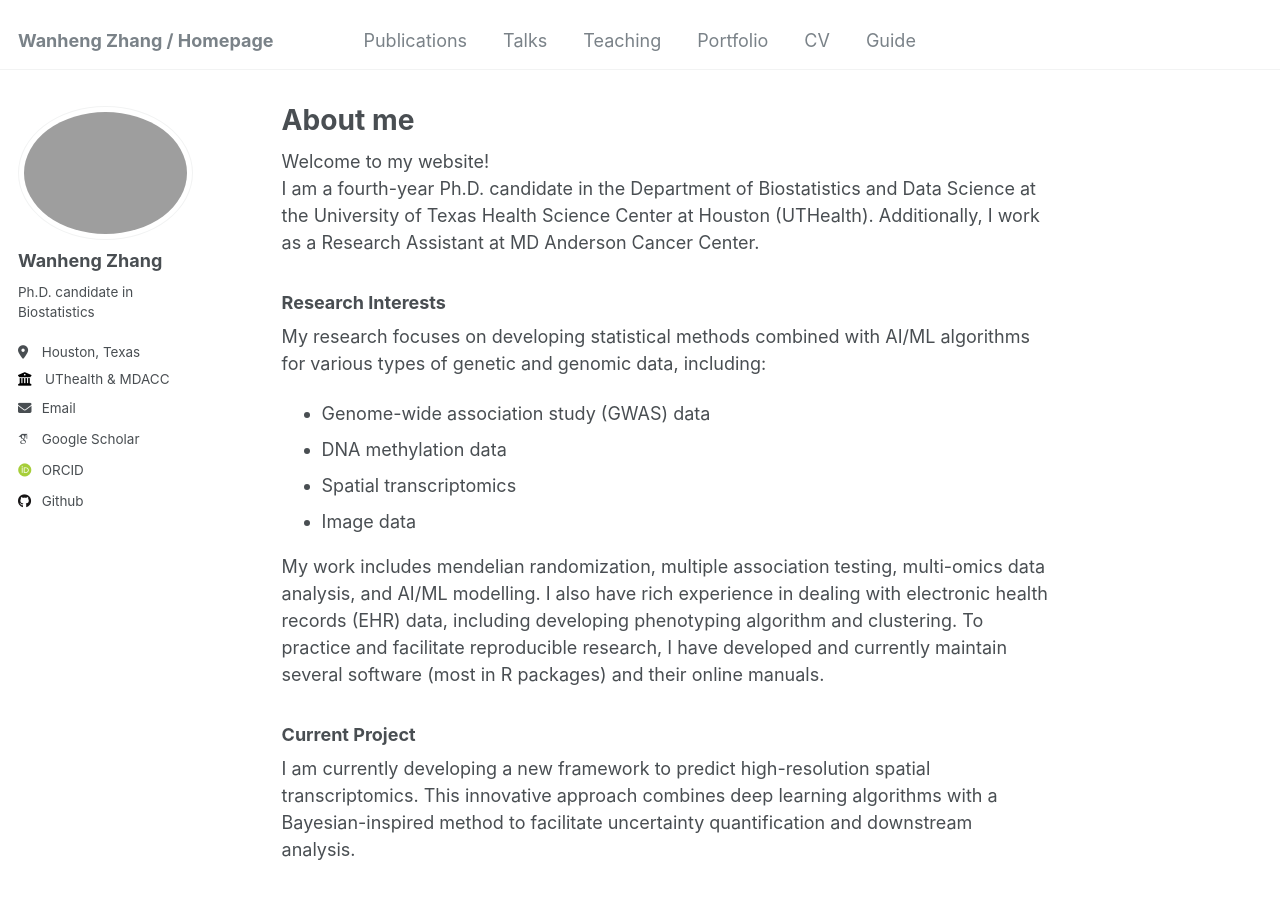
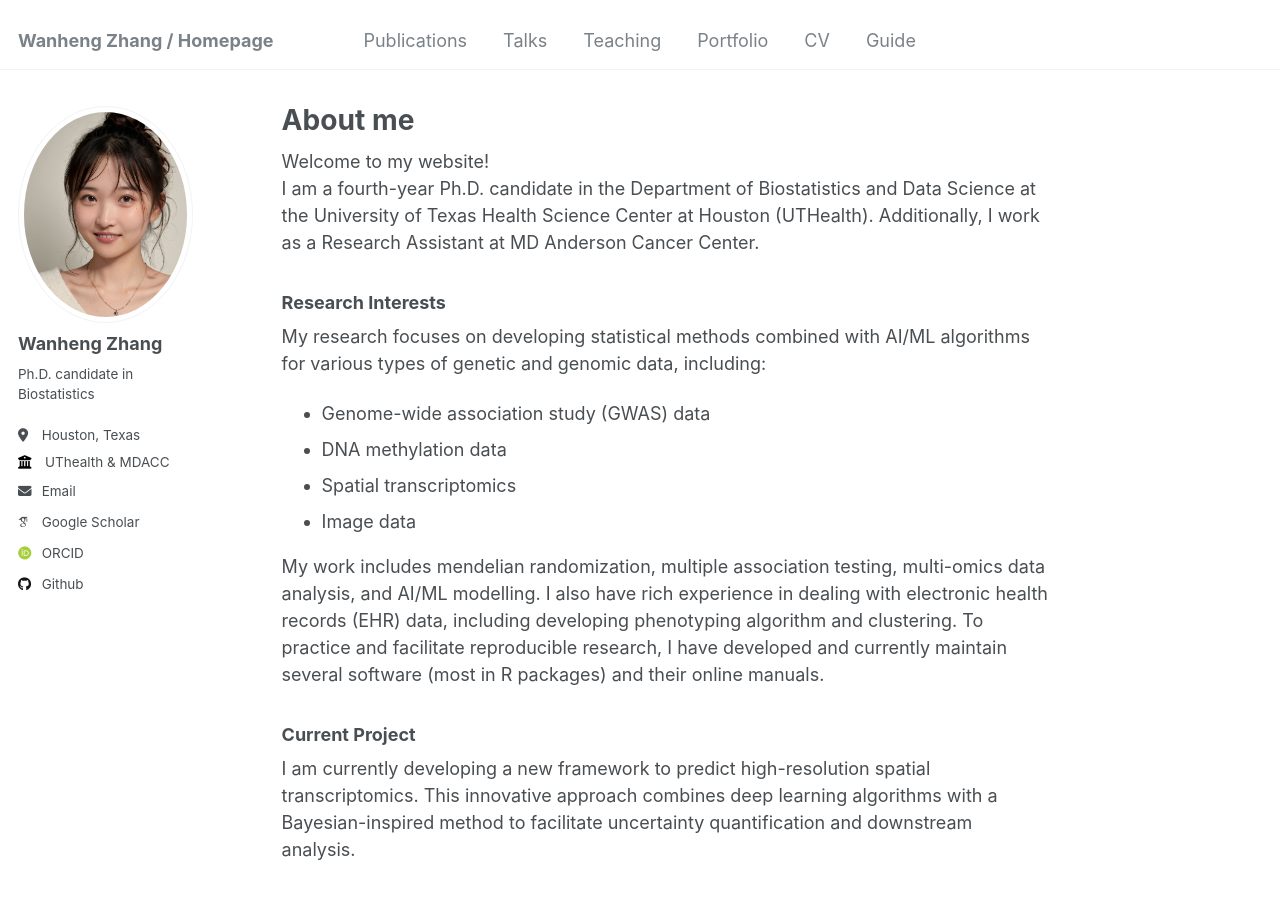
Before and after one commit to Wanhengz/wanhengz.github.io, a Jekyll site: the page built from _pages/about.md, in a window 1280 px wide and 900 px high. Built offline with Jekyll 4.4.1, drawn with Linux system fonts in a browser that asks for light colours; some web fonts are replaced.

Commit message:
Update _config.yml

```diff
--- a/_config.yml
+++ b/_config.yml
@@ -21,7 +21,7 @@ repository               : "Wanhengz/wanhengz.github.io"
 #               Additional customization can be done by editing /_includes/author-profile.html
 author:
   # Biographic information
-  avatar           : "homepage.png"
+  avatar           : "homepage.jpg"
   name             : "Wanheng Zhang"
   pronouns         : # example: "she/her"
   bio              : "Ph.D. candidate in Biostatistics"
```
